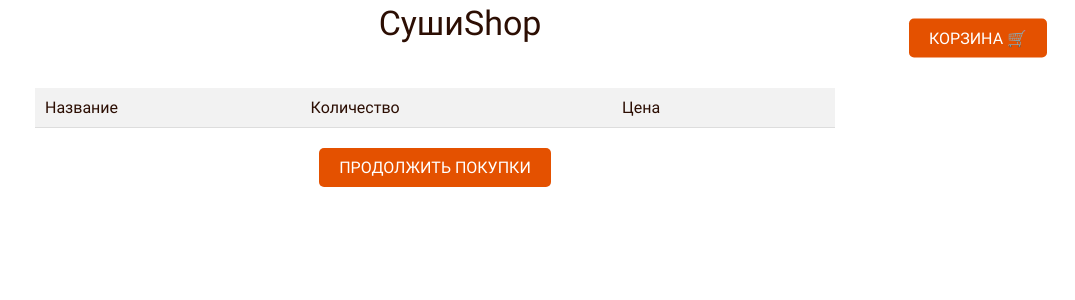
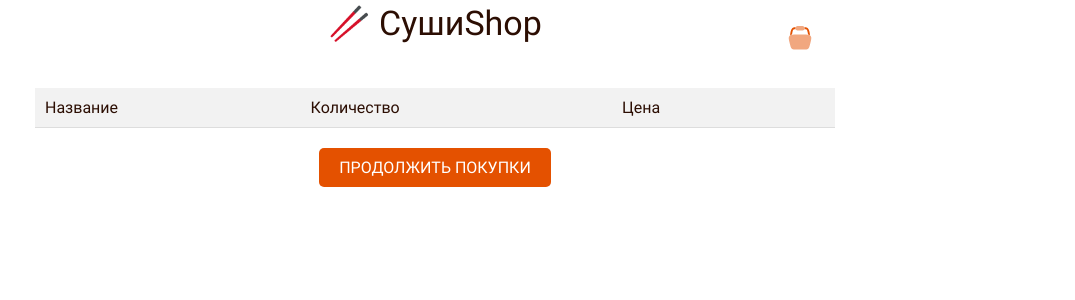
Before and after one commit to shereshevskiy/sushi_shop_with_LLM_consultant, a Django app: page /cart/ in a window 1280 px wide. Shown: the top 300 px of the page, without its empty margins (205-1280 px from the left). Run offline with Django 5.2, Linux system fonts and the light colour scheme; data comes from the database, SQL or seed files in the repository; both versions use the stored data as it was after the commit; lists and menus that the app fills with data are empty.

Commit message:
new cart added and centred

```diff
--- a/app/shop/templates/base.html
+++ b/app/shop/templates/base.html
@@ -13,10 +13,17 @@
 
 </head>
 <body>
-    <nav class="navbar">
-        <a class="header__logo" href="{% url 'index' %}">СушиShop</a>
-        <a href="/cart/" class="button cart-button">Корзина 🛒</a>
-    </nav>
+    <div class="content__container">
+        <nav class="navbar">
+            <a class="header__logo" href="{% url 'index' %}">🥢 СушиShop</a>
+            <div class="cart-container">
+                <a class="cart-link" href="{% url 'cart' %}">
+                    <img class="cart-link__icon" src="/static/icons/cart.svg" width="30" height="30" alt="Корзина">
+                </a>
+                {% include 'includes/add_to_cart_popup.html' %}
+            </div>
+        </nav>
+    </div>
 
     {% block breadcrumbs %}{% endblock breadcrumbs %}
 
--- a/app/shop/templates/index.html
+++ b/app/shop/templates/index.html
@@ -5,7 +5,7 @@
 {% block content %}
     <div class="content__container">
 
-        <h2>🍣 Добро пожаловать в СушиShop! 🥢</h2>
+        <h2>🍣 Добро пожаловать в СушиShop! 🍢</h2>
         <p>Ищете вкусные и свежие суши с доставкой прямо к вашему порогу? СушиShop – это ваш идеальный выбор! Мы предлагаем широкий ассортимент блюд японской кухни, приготовленных с любовью и профессионализмом.</p>
 
         <h2>Почему выбирают нас? 🤔</h2>
--- a/app/static/css/style.css
+++ b/app/static/css/style.css
@@ -1,3 +1,7 @@
+html {
+    overflow-y: scroll; /* Всегда показывать вертикальный скроллбар */
+}
+
 body {
     font-family: 'Roboto', sans-serif;
     color: rgb(44, 14, 3);
@@ -20,20 +24,27 @@ body {
     transform: translateY(-3px);
     box-shadow: 0 3px 6px rgba(0, 0, 0, 0.1);
 }
+/* Навбар с логотипом и корзиной */
 .navbar {
-    height: 60px;
-    text-align: center;
+    display: flex; /* Используем flexbox для выравнивания элементов */
+    justify-content: center; /* Центрирует логотип по горизонтали */
+    align-items: center; /* Центрирует элементы по вертикали */
+    position: relative; /* Для абсолютного позиционирования корзины */
+    height: 60px; /* Высота шапки */
+    background-color: #fff;
     margin-bottom: 20px;
 }
+
+/* Логотип */
 .header__logo {
+    font-weight: 700;
+    font-size: 34px;
+    text-align: center; /* Центрирование текста */
     color: inherit;
     text-decoration: inherit;
-
-    padding-left: 50px;
-    font-weight: 700;
-    font-size: 34px;
     margin-bottom: 30px;
 }
+
 .breadcrumbs {
     display: flex;
     align-items: center;
@@ -63,11 +74,11 @@ body {
     display: flex;
     justify-content: center;
 }
+/* Контейнер для всего содержимого */
 .content__container {
-    max-width: 800px;
-    margin: auto;
-    padding-left: 50px;
-    padding-right: 50px;
+    max-width: 800px; /* Ограничивает ширину контейнера */
+    margin: auto; /* Центрирует контейнер по горизонтали */
+    padding: 0 20px; /* Добавляет отступы по бокам */
 }
 
 
@@ -216,20 +227,28 @@ body {
     background-color: #e67e00; /* Цвет при наведении */
 }
 
-.navbar {
-    display: flex;
-    justify-content: center; /* Центрирует содержимое горизонтально */
-    align-items: center; /* Центрирует содержимое вертикально */
-    padding: 0 20px;
-    height: 60px;
-    background-color: #fff;
-    margin-bottom: 20px;
-    position: relative; /* Позволяет добавить дополнительные элементы с абсолютным позиционированием */
-}
-
 .cart-button {
     position: absolute; /* Абсолютное позиционирование */
     right: 20px; /* Отступ от правого края */
     top: 50%; /* Центрирование по вертикали */
     transform: translateY(-50%); /* Коррекция вертикального положения */
 }
+
+/* Корзина */
+.cart-container {
+    position: absolute; /* Абсолютное позиционирование внутри navbar */
+    right: 20px; /* Прижимаем корзину к правому краю контейнера */
+    top: 50%; /* Центрируем по вертикали */
+    transform: translateY(-50%); /* Корректируем вертикальное положение */
+    display: flex; /* Если есть другие элементы рядом с корзиной */
+    align-items: center;
+}
+
+.cart-link {
+    text-decoration: none;
+}
+
+.cart-link__icon {
+    width: 30px; /* Размер иконки */
+    height: 30px;
+}
```
Also changed, not shown: app/db.sqlite3, app/static/icons/cart.svg (added).
